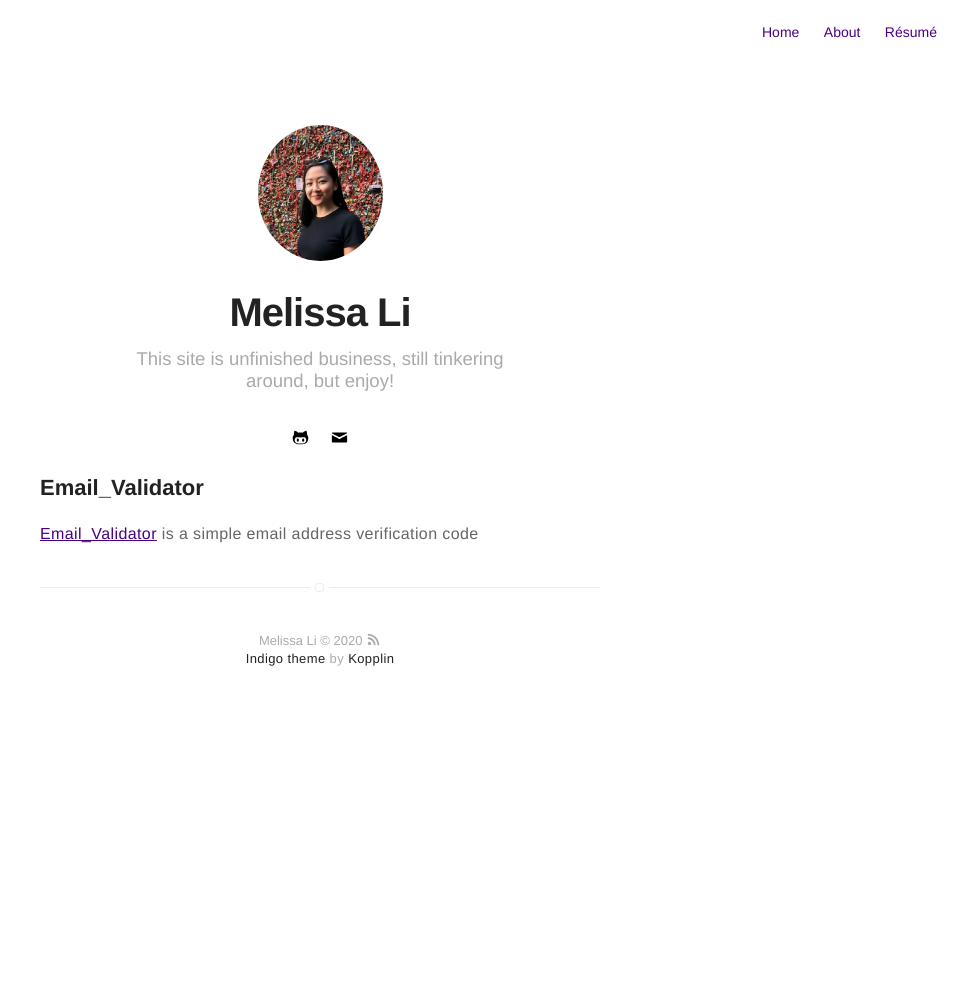
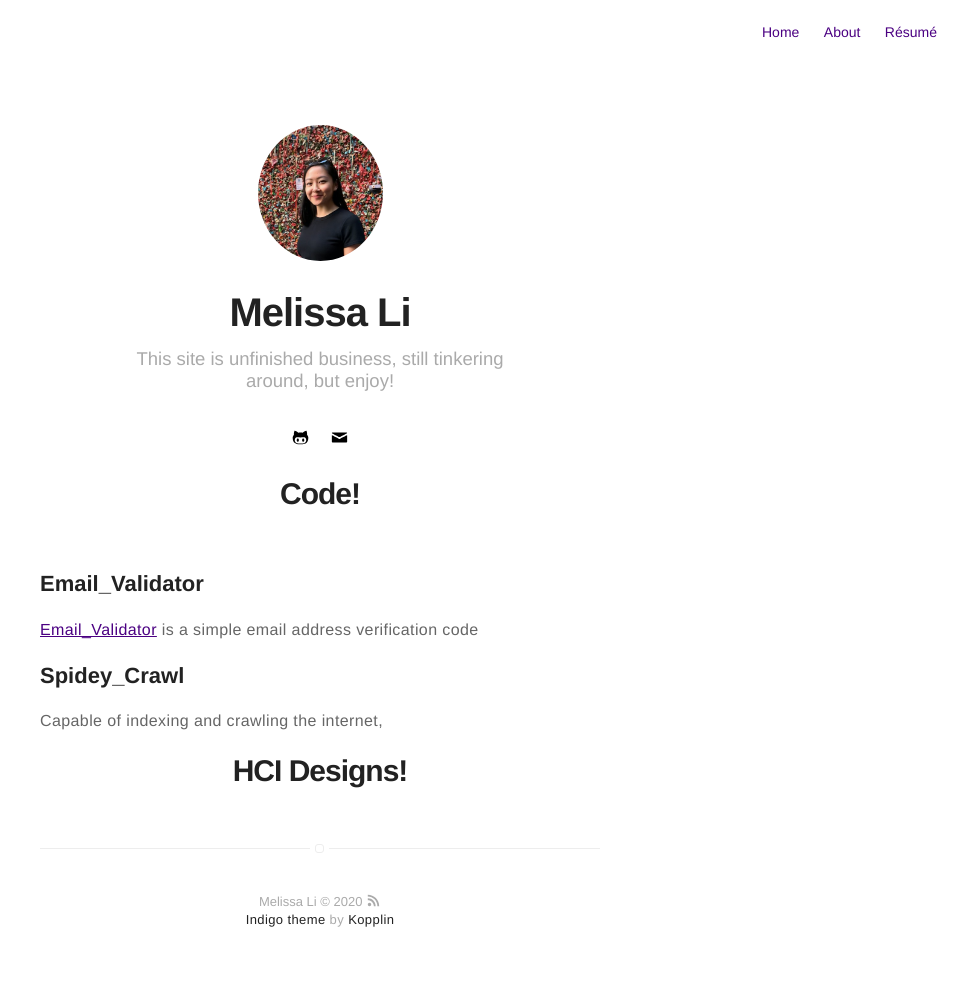
Before and after one commit to im-mel/im-mel.github.io, a Jekyll site: the page built from projects.md, in a window 1280 px wide. Shown: the whole page, without its empty margins (320-1280 px from the left). Built offline with Jekyll 4.4.1, drawn with Linux system fonts in a browser that asks for light colours; before the commit the page ends 900 px from its top, so only the background shows below that.

Commit message:
Update projects.md

```diff
--- a/projects.md
+++ b/projects.md
@@ -3,5 +3,12 @@ title: Projects
 layout: page
 ---
 
+# Code!
+
 ## Email_Validator
 [Email_Validator](https://github.com/im-mel/Email_Validator) is a simple email address verification code
+
+## Spidey_Crawl
+Capable of indexing and crawling the internet,
+
+# HCI Designs!
```
